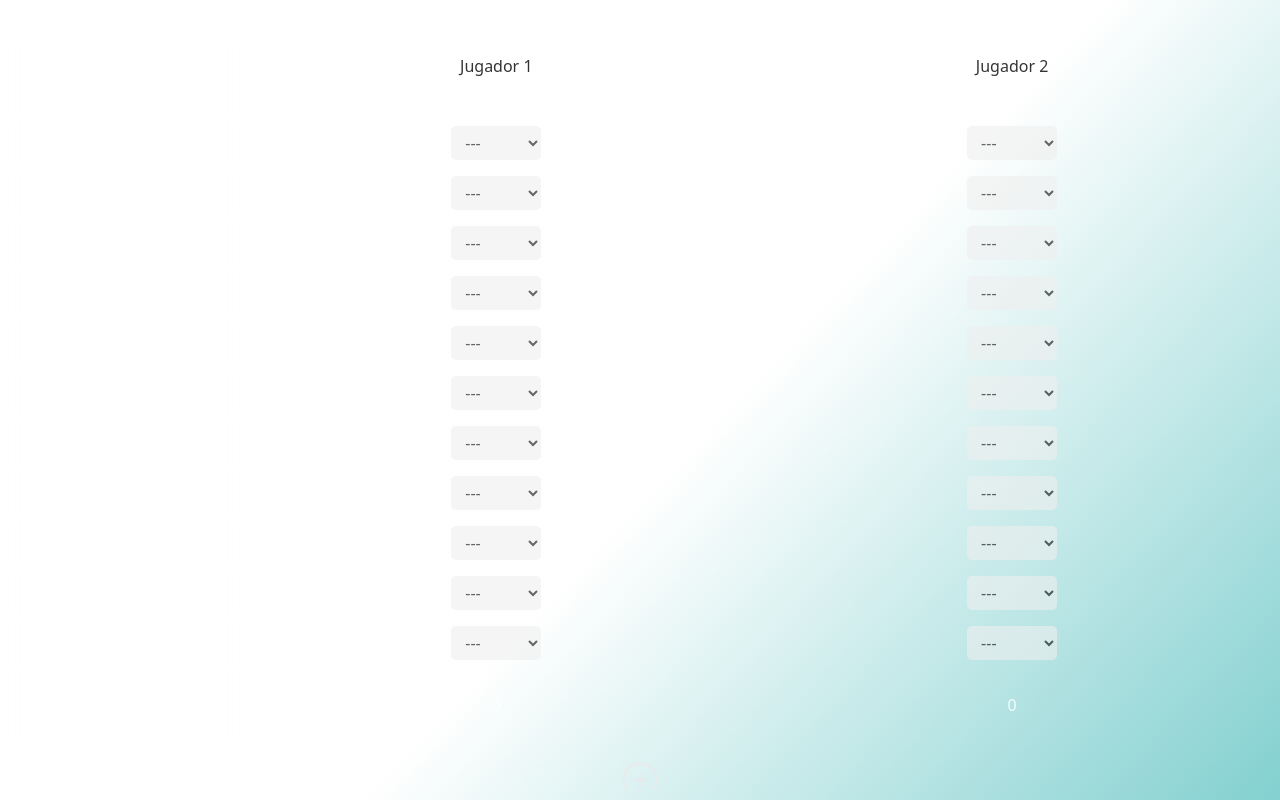
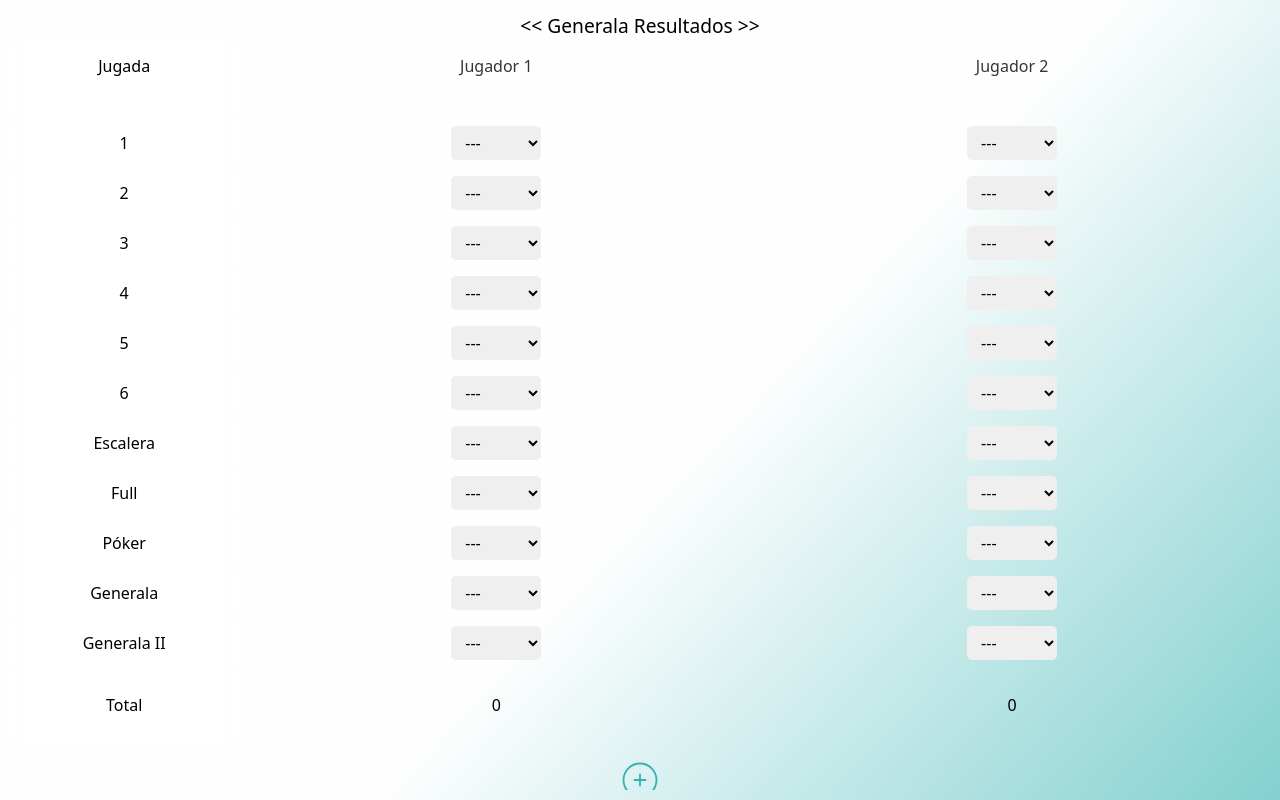
Before and after one commit to SRV013/anotadores, a React (Vite) app: page /generala in a window 1280 px wide. Built offline with nearby package versions, Linux system fonts and the light colour scheme.

Commit message:
style: update icon styles and remove unused stroke properties

```diff
--- a/src/icons/actions.tsx
+++ b/src/icons/actions.tsx
@@ -11,7 +11,7 @@ function New() {
 }
 function Delete() {
     return (
-        <svg viewBox="0 0 24 24" className={`${style.icon} ${style.delete}`}>
+        <svg viewBox="0 0 24 24" className={`${style.icon} ${style.delete}`} style={{ stroke: 'red' }} >
             <path stroke="none" d="M0 0h24v24H0z" fill="none" />
             <path d="M4 7l16 0" />
             <path d="M10 11l0 6" />
@@ -24,10 +24,10 @@ function Delete() {
 function Crown() {
     return (
         <svg viewBox="0 0 24 24" className={`${style.icon} ${style.crown}`}>
-           <path stroke="none" d="M0 0h24v24H0z" fill="none"/>
-           <path d="M12 6l4 6l5 -4l-2 10h-14l-2 -10l5 4z" />
+            <path stroke="none" d="M0 0h24v24H0z" fill="none" />
+            <path d="M12 6l4 6l5 -4l-2 10h-14l-2 -10l5 4z" />
         </svg>
     )
 }
 
-export { Delete, New , Crown }
+export { Delete, New, Crown }
--- a/src/icons/style.module.css
+++ b/src/icons/style.module.css
@@ -32,7 +32,7 @@
 
 .new,
 .delete {
-    stroke: red;
+    /* stroke: red; */
     opacity: .8;
     transition: var(--transition);
 
@@ -45,7 +45,7 @@
 .new {
     width: 44px;
     height: 44px;
-    stroke: rgb(235, 232, 232);
+    /* stroke: rgb(235, 232, 232); */
 }
 
 .crown {
--- a/src/style/index.css
+++ b/src/style/index.css
@@ -8,7 +8,6 @@
   font-weight: 400;
 
   color-scheme: light dark;
-  color: rgba(255, 255, 255, 0.87);
 
   font-synthesis: none;
   text-rendering: optimizeLegibility;
@@ -40,7 +39,7 @@ select {
   border: 0px;
   border-radius: 5px;
   transition: all 0.3s;
-  opacity: 0.6;
+  /* opacity: 0.6; */
   padding: 5px 10px;
   font-size: 100%;
 
```
